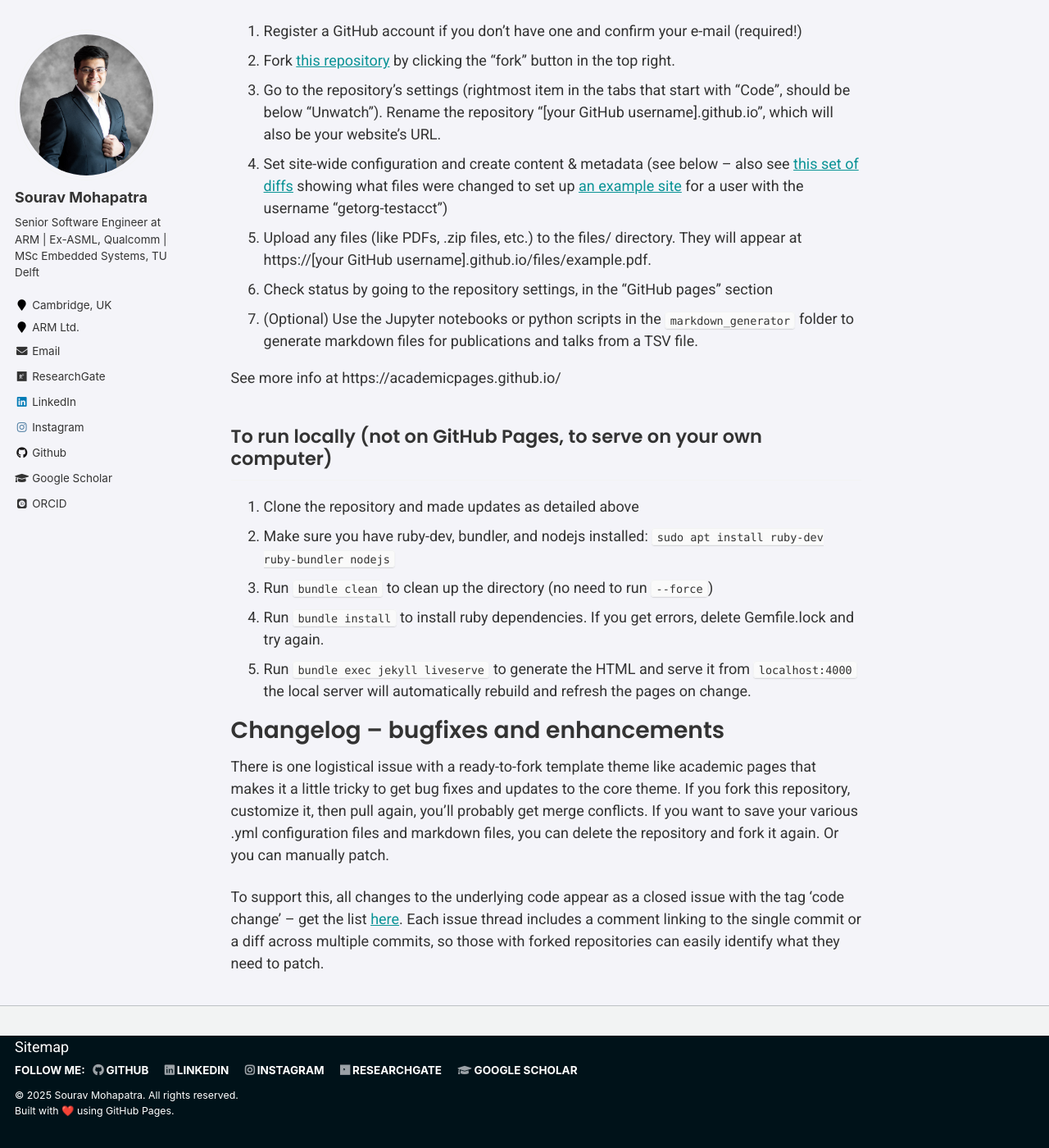
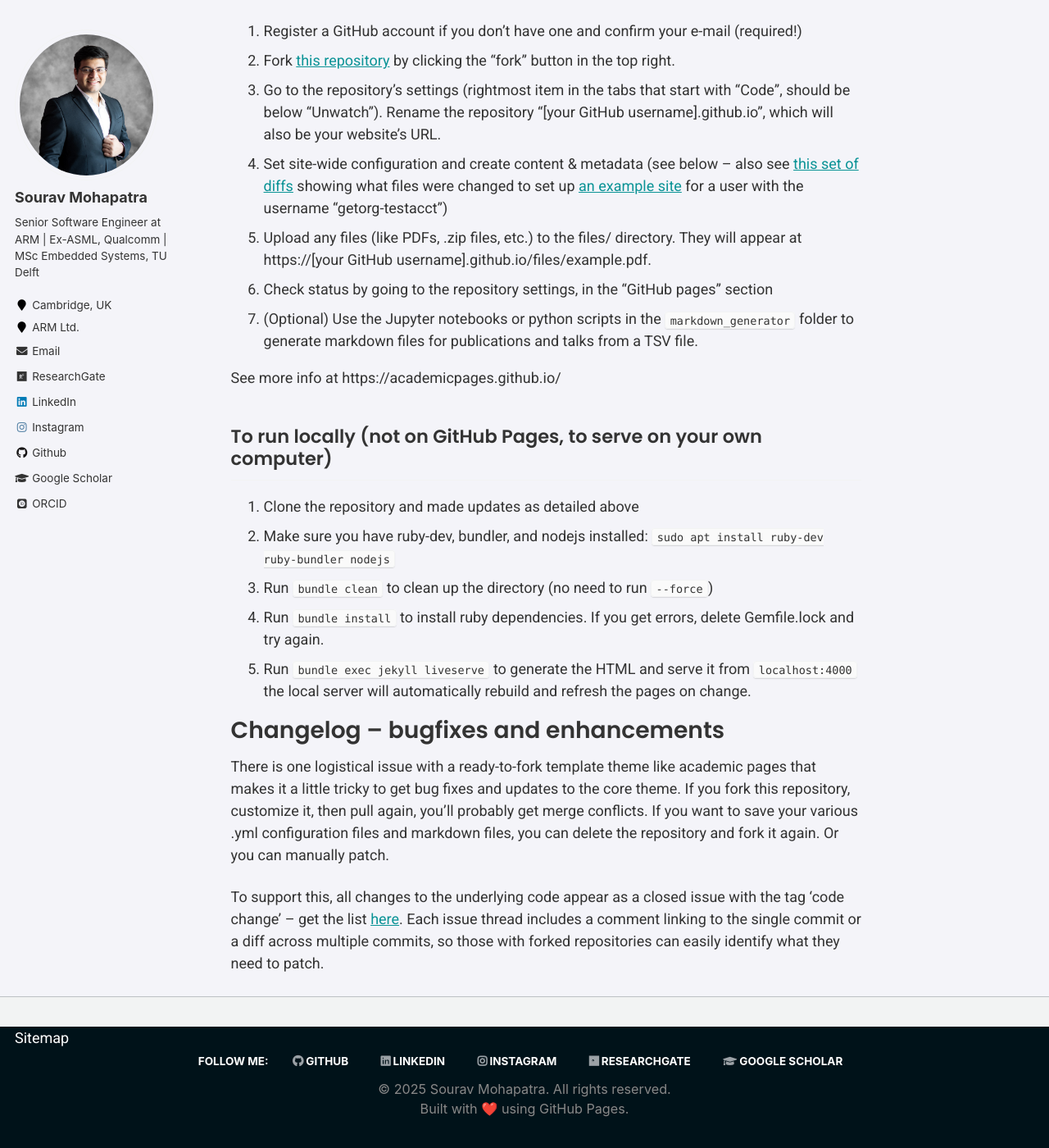
Before and after one commit to souravmohapatra/souravmohapatra.github.io, a Jekyll site: the page built from README.md, in a window 1280 px wide and 1400 px high, scrolled down 392 px. Shown: the whole window at 82% size. Built offline with Jekyll 4.4.1, drawn with Linux system fonts in a browser that asks for light colours; some web fonts are replaced; our own code applies the rules of GitHub Pages for plain Markdown files.

Commit message:
Update main.scss

```diff
--- a/assets/css/main.scss
+++ b/assets/css/main.scss
@@ -146,3 +146,24 @@ body.dark-mode .btn:hover {
     background-color: #ee9b00;
     color: #fff;
 }
+
+.page__footer-follow {
+  text-align: center;
+  margin-bottom: 10px;
+
+  .social-icons {
+    list-style: none;
+    padding: 0;
+
+    li {
+      display: inline;
+      margin: 0 10px;
+    }
+  }
+}
+
+.page__footer-copyright {
+  text-align: center;
+  font-size: 0.9em;
+  color: #888;
+}
```
